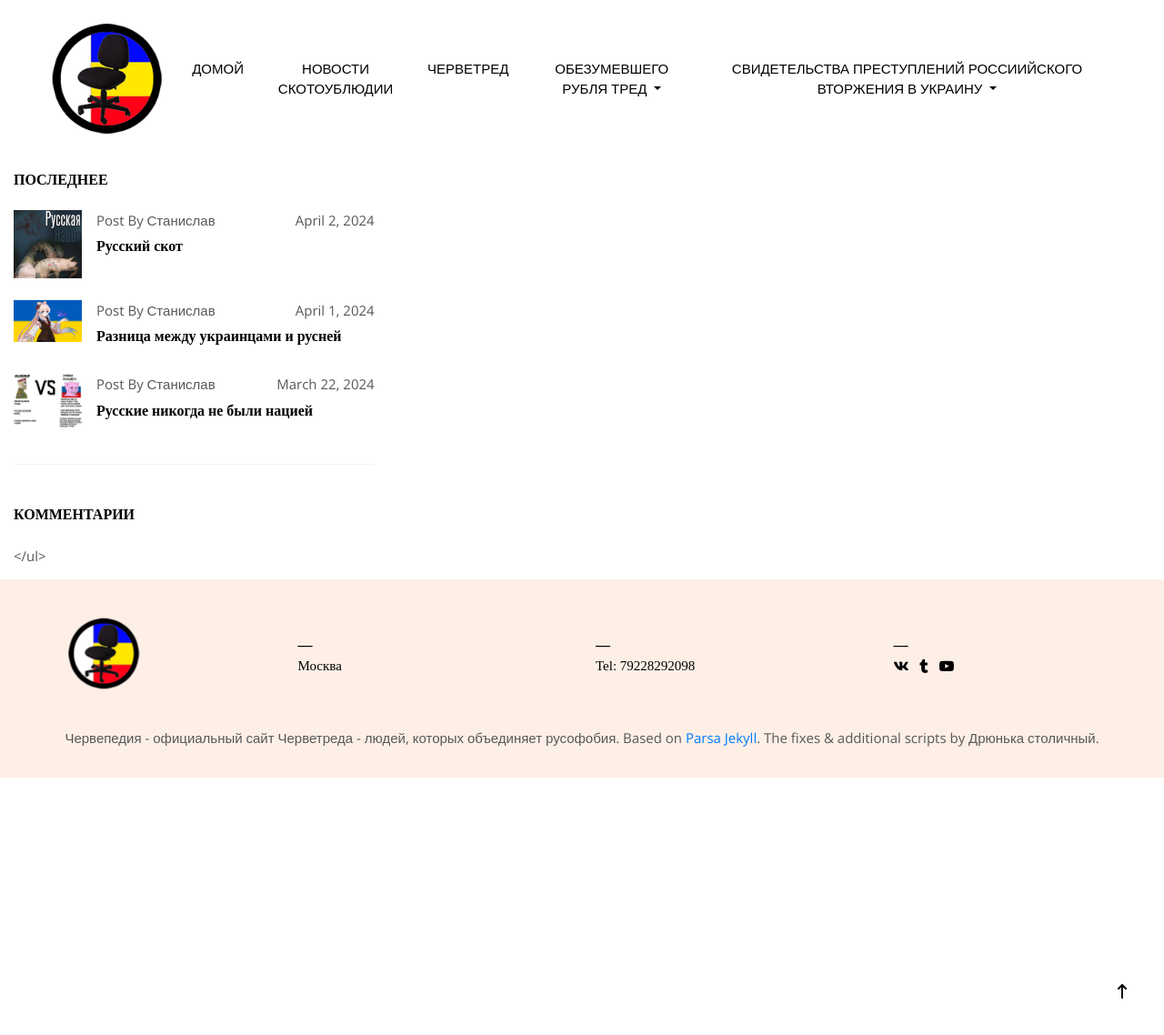
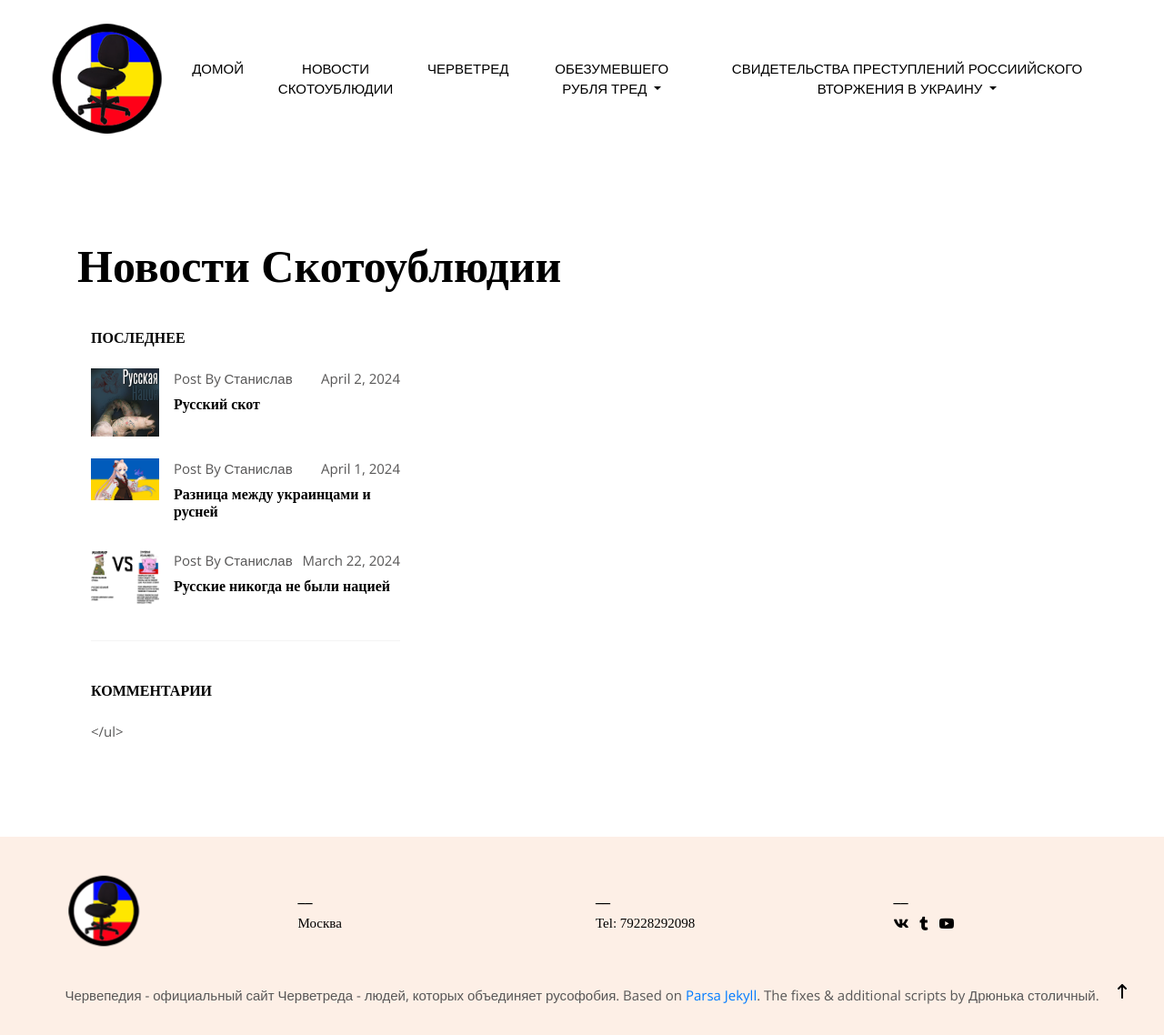
Before and after one commit to chervetred/chervetred.github.io, a Jekyll site: the page built from _pages/russia_news.md, in a window 1280 px wide and 1138 px high. Shown: the whole window at 91% size. Built offline with Jekyll 4.4.1, drawn with Linux system fonts in a browser that asks for light colours; some web fonts are replaced; a script that is not in the unit is left out; comment, search, counter and statistics services are not loaded; some of the changed lines change nothing that is shown.

Commit message:
Update russia_news.md

```diff
--- a/_pages/russia_news.md
+++ b/_pages/russia_news.md
@@ -1,10 +1,11 @@
 ---
-layout: default
+layout: page
 title: Новости Скотоублюдии
 permalink: /about/
 keywords: червепедия, черветред, черветред - это, кинаман, миопатия, павел гринев, червепедия зеркало
 image:
 ---
+<script async src="https://telegram.org/js/telegram-widget.js?22" data-telegram-post="chervethread_2ch/54" data-width="100%"></script>
 <script async src="https://telegram.org/js/telegram-widget.js?22" data-telegram-post="nexta_live/74103" data-width="100%"></script>
 <script async src="https://telegram.org/js/telegram-widget.js?22" data-telegram-post="chervethread_2ch/53" data-width="100%"></script>
 <script async src="https://telegram.org/js/telegram-widget.js?22" data-telegram-post="nexta_live/74102" data-width="100%"></script>
```
